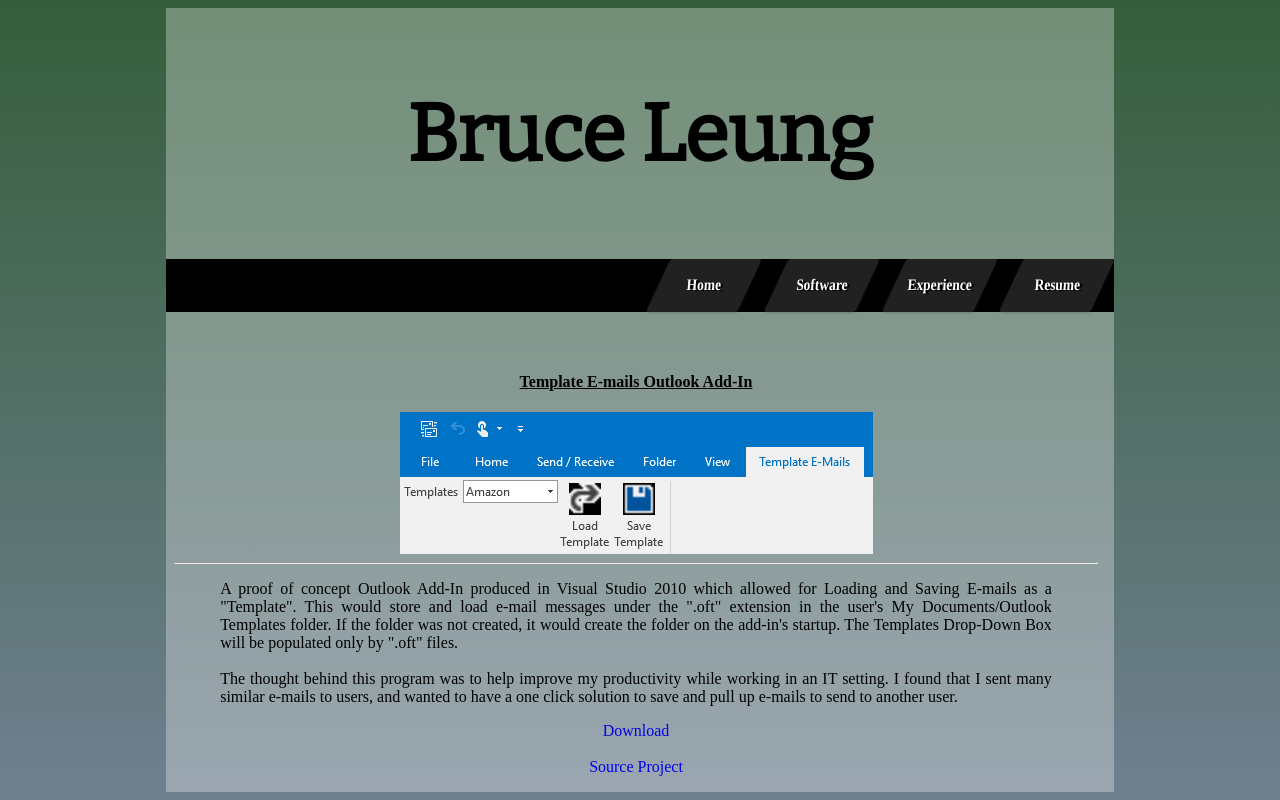
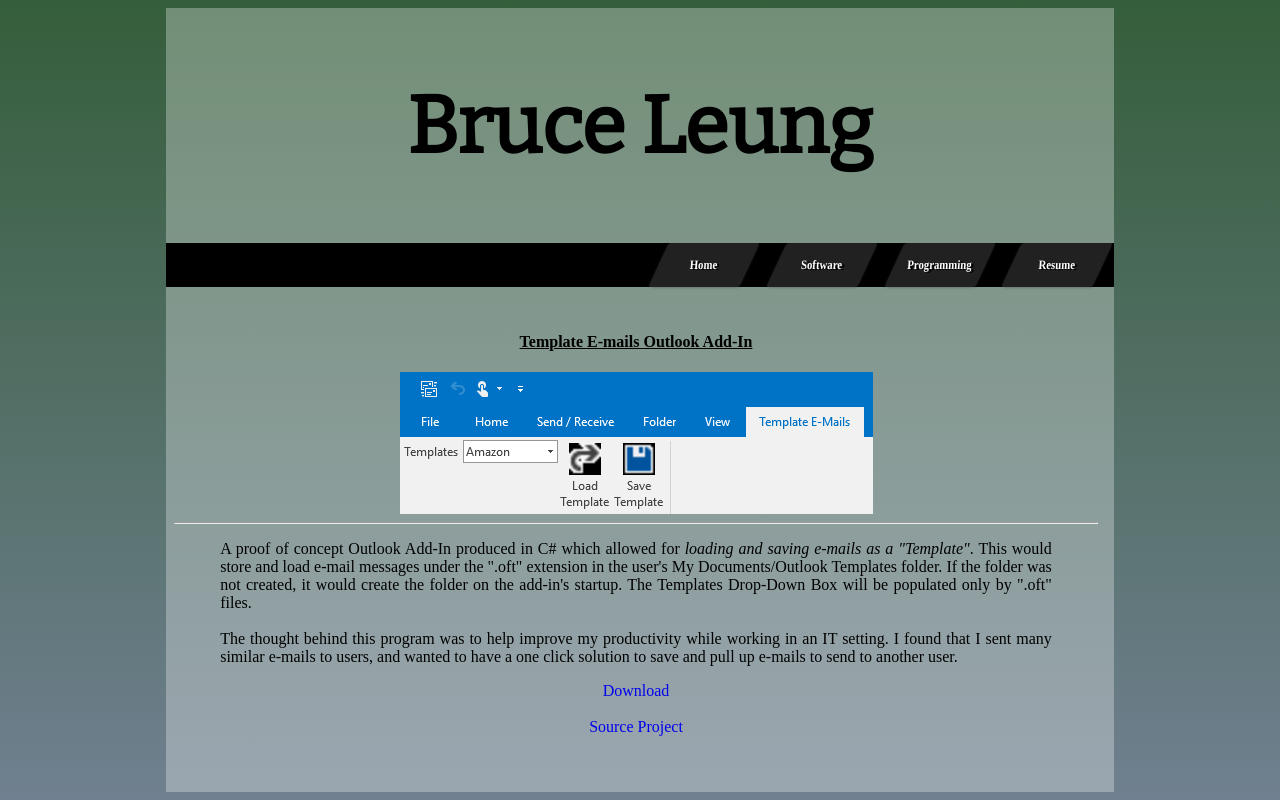
Before and after one commit to reallynewbie/reallynewbie.github.io, a plain HTML site: page software.html in a window 1280 px wide. Drawn offline with nearby package versions, Linux system fonts and the light colour scheme.

Commit message:
Putting in Picture

```diff
--- a/software.html
+++ b/software.html
@@ -27,7 +27,7 @@
 
             <a href=experience.html>
                 <div class="btnGlass">
-                    <h2>Experience</h2>
+                    <h2>Programming</h2>
                 </div>
             </a>
 
@@ -38,13 +38,13 @@
             </a>
         </div>
         <div class="Content">
-            <u>
+            <u><b>
                 <h4>Template E-mails Outlook Add-In</h4>
-            </u>
-            <img src="Software/outlookSRN.png">
+            </u></b>
+            <img src="Software/AddinPic.PNG">
             <hr>
             <p>
-                A proof of concept Outlook Add-In produced in Visual Studio 2010 which allowed for Loading and Saving E-mails as a "Template".
+                A proof of concept Outlook Add-In produced in C# which allowed for <em>loading and saving e-mails as a "Template"</em>.
                 This would store and load e-mail messages under the ".oft" extension in the user's My Documents/Outlook Templates
                 folder. If the folder was not created, it would create the folder on the add-in's startup. The Templates
                 Drop-Down Box will be populated only by ".oft" files.<br><br>The thought behind this program
--- a/style.css
+++ b/style.css
@@ -16,7 +16,7 @@ body{
     text-align: center;
     font-family: "Bitter", serif;
     font-size: 5vmin;
-    padding: 3vh;
+    padding: 2vh;
     margin: 0 auto;
     font-weight: 900;
 }
@@ -29,7 +29,7 @@ body{
 h2{
     display: inline-block;
     padding: 0.5vh 0.80vw;
-    font-size: 2vmin;
+    font-size: 80%;
 }
 .btnGlass{
 
@@ -54,7 +54,6 @@ a h2{
 a{
     text-decoration: none;
 }
-
 .SocialMedia{
     position: fixed;
     text-align: center;
@@ -70,7 +69,7 @@ p{
 .Content{
     text-align: center;
 
-    padding: 5vh 2vh 1vh 1vh;
+    padding: 3vh 2vh 1vh 1vh;
 }
 .left-half{
     float:left;
```
Also changed, not shown: index.html (+1 -1 lines), Software/AddinPic.PNG (renamed from Software/outlookSRN.PNG).
